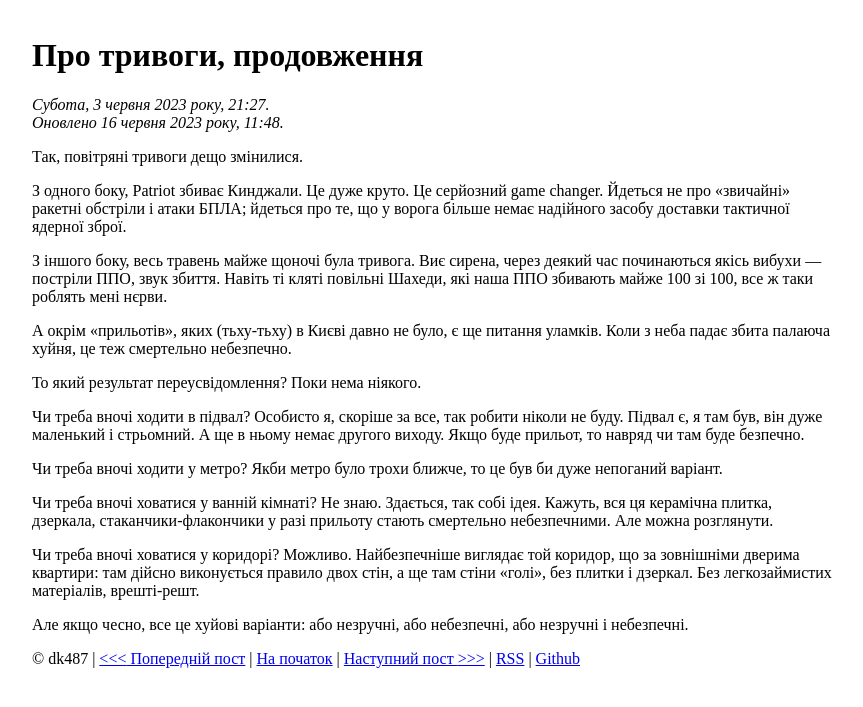
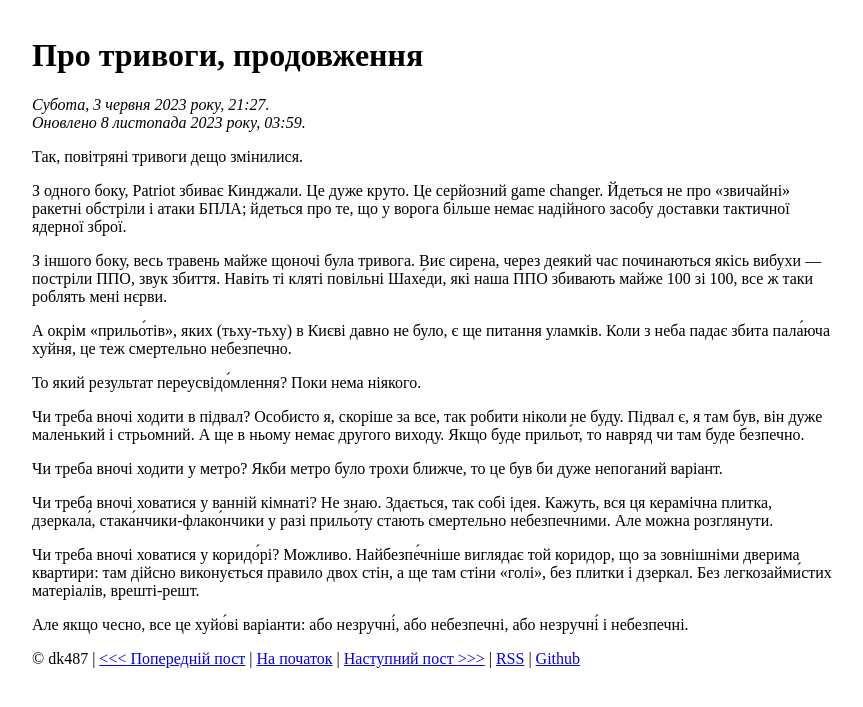
Before and after one commit to dk487/test.de.co.ua, a Jekyll site: the page built from _posts/2023/2023-06-04-pro-tryvohy-prodovzhennia.md, in a window 1280 px wide. Shown: the top 707 px of the page, without its empty margins (208-1071 px from the left). Built offline with Jekyll 4.4.1, drawn with Linux system fonts in a browser that asks for light colours.

Commit message:
Post update: speech

```diff
--- a/_posts/2023/2023-06-04-pro-tryvohy-prodovzhennia.md
+++ b/_posts/2023/2023-06-04-pro-tryvohy-prodovzhennia.md
@@ -1,25 +1,25 @@
 ---
 title: Про тривоги, продовження
 date: 2023-06-04 00:27:59 +03:00
-mtime: 2023-06-16 11:48:55 +03:00
+mtime: 2023-11-08 03:59:09 +02:00
 ---
 
 Так, повітряні тривоги дещо змінилися.
 
 З одного боку, Patriot збиває Кинджали. Це дуже круто. Це серйозний game changer. Йдеться не про «звичайні» ракетні обстріли і атаки БПЛА; йдеться про те, що у ворога більше немає надійного засобу доставки тактичної ядерної зброї.
 
-З іншого боку, весь травень майже щоночі була тривога. Виє сирена, через деякий час починаються якісь вибухи — постріли ППО, звук збиття. Навіть ті кляті повільні Шахеди, які наша ППО збивають майже 100 зі 100, все ж таки роблять мені нєрви.
+З іншого боку, весь травень майже щоночі була тривога. Виє сирена, через деякий час починаються якісь вибухи — постріли ППО, звук збиття. Навіть ті кляті повільні Шахе́ди, які наша ППО збивають майже 100 зі 100, все ж таки роблять мені нєрви.
 
-А окрім «прильотів», яких (тьху-тьху) в Києві давно не було, є ще питання уламків. Коли з неба падає збита палаюча хуйня, це теж смертельно небезпечно.
+А окрім «прильо́тів», яких (тьху-тьху) в Києві давно не було, є ще питання уламків. Коли з неба падає збита пала́юча хуйня, це теж смертельно небезпечно.
 
-То який результат переусвідомлення? Поки нема ніякого.
+То який результат переусвідо́млення? Поки нема ніякого.
 
-Чи треба вночі ходити в підвал? Особисто я, скоріше за все, так робити ніколи не буду. Підвал є, я там був, він дуже маленький і стрьомний. А ще в ньому немає другого виходу. Якщо буде прильот, то навряд чи там буде безпечно.
+Чи треба вночі ходити в підвал? Особисто я, скоріше за все, так робити ніколи не буду. Підвал є, я там був, він дуже маленький і стрьомний. А ще в ньому немає другого виходу. Якщо буде прильо́т, то навряд чи там буде безпечно.
 
 Чи треба вночі ходити у метро? Якби метро було трохи ближче, то це був би дуже непоганий варіант.
 
-Чи треба вночі ховатися у ванній кімнаті? Не знаю. Здається, так собі ідея. Кажуть, вся ця керамічна плитка, дзеркала, стаканчики-флакончики у разі прильоту стають смертельно небезпечними. Але можна розглянути.
+Чи треба вночі ховатися у ванній кімнаті? Не знаю. Здається, так собі ідея. Кажуть, вся ця керамічна плитка, дзеркала́, стака́нчики-флако́нчики у разі прильо́ту стають смертельно небезпечними. Але можна розглянути.
 
-Чи треба вночі ховатися у коридорі? Можливо. Найбезпечніше виглядає той коридор, що за зовнішніми дверима квартири: там дійсно виконується правило двох стін, а ще там стіни «голі», без плитки і дзеркал. Без легкозаймистих матеріалів, врешті-решт.
+Чи треба вночі ховатися у коридо́рі? Можливо. Найбезпе́чніше виглядає той коридор, що за зовнішніми дверима квартири: там дійсно виконується правило двох стін, а ще там стіни «голі», без плитки і дзеркал. Без легкозайми́стих матеріалів, врешті-решт.
 
-Але якщо чесно, все це хуйові варіанти: або незручні, або небезпечні, або незручні і небезпечні.
+Але якщо чесно, все це хуйо́ві варіанти: або незручні́, або небезпечні, або незручні́ і небезпечні.
```
